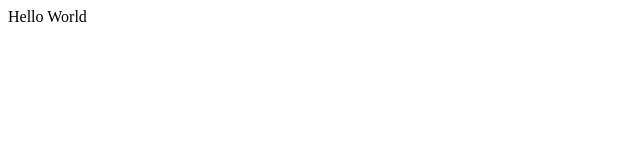
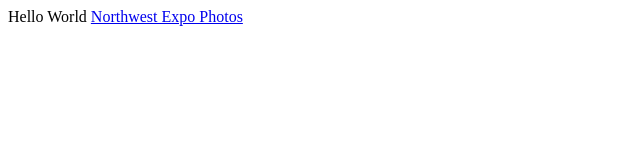
Before and after one commit to Lemonade42/lemonade42.github.io, a plain HTML site: page index.html in a window 1280 px wide. Shown: the whole page, without its empty margins (0-640 px from the left). Drawn offline with Linux system fonts and the light colour scheme.

Commit message:
adding gallery link

```diff
--- a/index.html
+++ b/index.html
@@ -1,3 +1,3 @@
 Hello World
 
-<a href=""
+<a href="https://lemonade42.github.io/gallery/Northwest_offroad_expo_2016/">Northwest Expo Photos</a>
```
